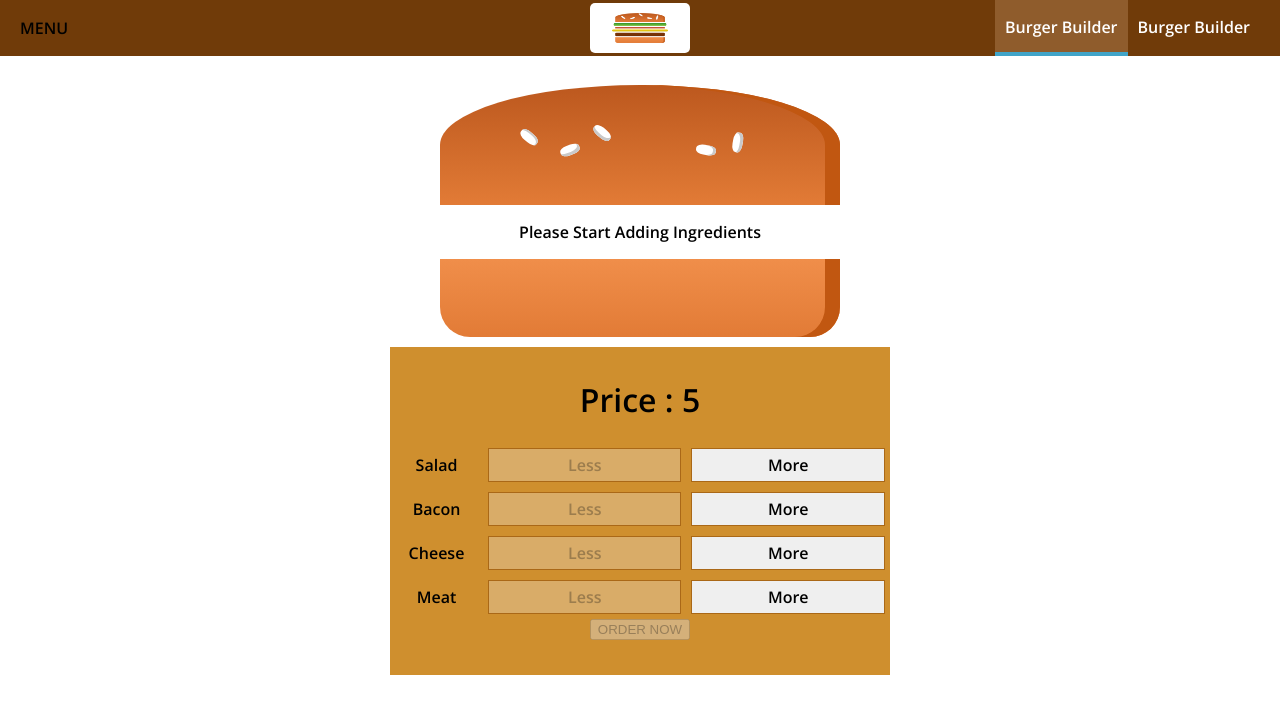
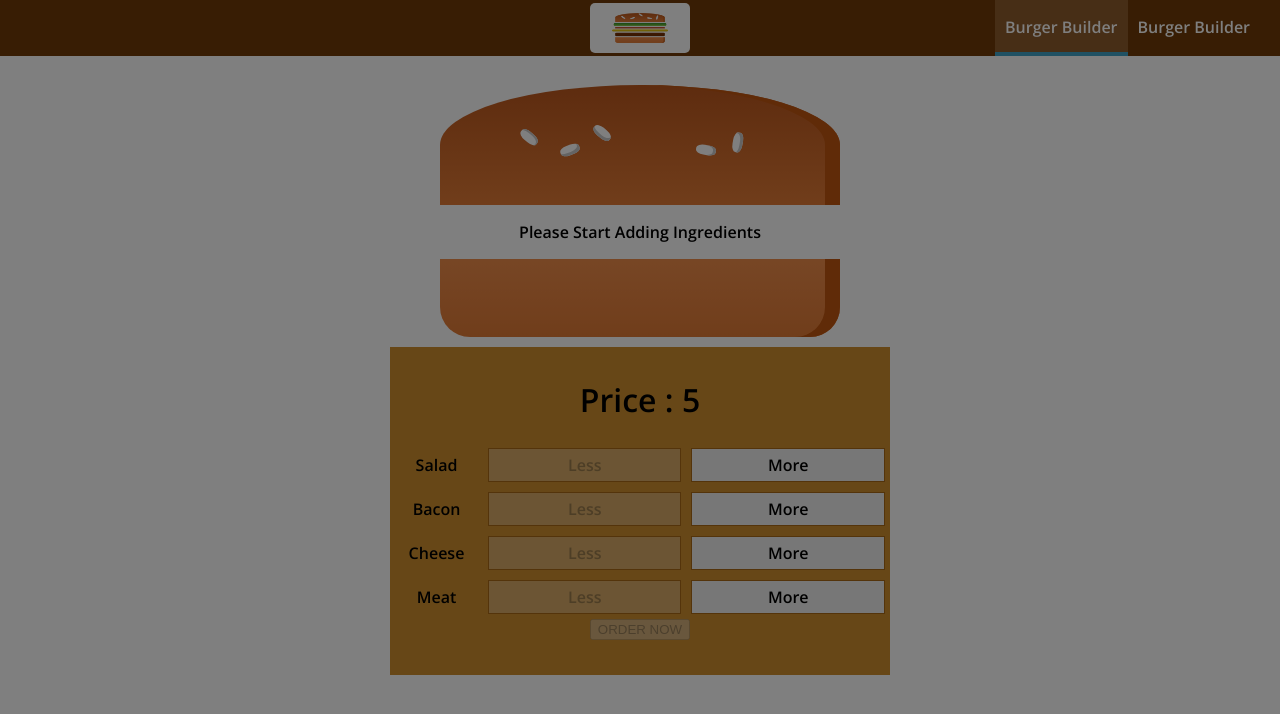
Before and after one commit to Satya190597/BurgerBuilder, a React app: page / in a window 1280 px wide. Shown: the top 714 px of the page. Built offline with nearby package versions, Linux system fonts and the light colour scheme.

Commit message:
Added Drawer Toggle And SideDrawer

```diff
--- a/src/components/Layout/Layout.js
+++ b/src/components/Layout/Layout.js
@@ -1,19 +1,36 @@
-import React from "react";
+import React,{Component} from "react";
 import Aux from "../../HOC/Auxiliary";
 import styles from "./layout.module.css";
 import Toolbar from "../Navigation/Toolbar/Toolbar";
 import SideDrawer from "../Navigation/SideDrawer/SideDrawer";
 
-const Layout = (props) => {
+class Layout extends Component {
+
+  state = {
+    showSideDrawer: true
+  }
+
+  sideDrawerCloseHandler = () => {
+    this.setState({showSideDrawer: false})
+  }
+
+  sideDrawerToggleHandler = () => {
+    this.setState((prevState) => {
+      return {showSideDrawer: !prevState.showSideDrawer}
+    })
+  }
+
+  render() {
     return (
       <Aux>
         <div>
-        <Toolbar />
-        <SideDrawer />
-        <main className={styles.content}>{props.children}</main>
+          <Toolbar sideDrawerToggle={this.sideDrawerToggleHandler}/>
+          <SideDrawer show={this.state.showSideDrawer} modelClosed={this.sideDrawerCloseHandler}/>
+          <main className={styles.content}>{this.props.children}</main>
         </div>
       </Aux>
     );
+  }
 };
 
 export default Layout;
--- /dev/null
+++ b/src/components/Navigation/SideDrawer/DrawerToggle/DrawerToggle.js
@@ -0,0 +1,14 @@
+import React from 'react';
+import styles from './drawertoggle.module.css';
+
+const DrawerToggle = (props) => {
+    return (
+        <div className={styles.DrawerToggle} onClick={props.sideDrawerToggle}>
+            <div></div>
+            <div></div>
+            <div></div>
+        </div>
+    )
+}
+
+export default DrawerToggle;
--- /dev/null
+++ b/src/components/Navigation/SideDrawer/DrawerToggle/drawertoggle.module.css
@@ -0,0 +1,24 @@
+.DrawerToggle {
+    max-width: 40px;
+    height: 100%;
+    display: flex;
+    flex-flow: column;
+    justify-content: space-around;
+    align-items: center;
+    padding: 10px 0;
+    box-sizing: border-box;
+    cursor: pointer;
+}
+
+.DrawerToggle div {
+    margin: 5px;
+    width: 90%;
+    height: 3px;
+    background-color: white;
+}
+
+@media (min-width: 500px) {
+    .DrawerToggle {
+        display: none;
+    }
+}
--- a/src/components/Navigation/SideDrawer/SideDrawer.js
+++ b/src/components/Navigation/SideDrawer/SideDrawer.js
@@ -2,15 +2,25 @@ import React from "react";
 import Logo from "../../Logo/Logo";
 import NavigationItems from "../NavigationItems/NavigationItems";
 import styles from "./sidedrawer.module.css";
+import Backdrop from "../../UI/Backdrop/Backdrop";
+import Aux from "../../../HOC/Auxiliary";
 
 const SideDrawer = (props) => {
+
+  let sideDrawerClasses = [styles.SideDrawer]
+  let toggleClass = props.show ? styles.Open : styles.Close
+  sideDrawerClasses.push(toggleClass)
+
   return (
-    <div className={styles.SideDrawer}>
+    <Aux>
+    <Backdrop show={props.show} modelClosed={props.modelClosed}/>
+    <div className={sideDrawerClasses.join(' ')}>
       <Logo height="11%" />
       <nav>
         <NavigationItems />
       </nav>
     </div>
+    </Aux>
   );
 };
 
--- a/src/components/Navigation/SideDrawer/sidedrawer.module.css
+++ b/src/components/Navigation/SideDrawer/sidedrawer.module.css
@@ -23,5 +23,5 @@
 }
 
 .Close {
-    transform: translateY(-100%);
+    transform: translateX(-100%);
 }
--- a/src/components/Navigation/Toolbar/Toolbar.js
+++ b/src/components/Navigation/Toolbar/Toolbar.js
@@ -1,18 +1,21 @@
-import React from 'react';
-import styles from './toolbar.module.css'
-import Logo from '../../Logo/Logo';
-import NavigationItems from '../NavigationItems/NavigationItems';
+import React from "react";
+import styles from "./toolbar.module.css";
+import Logo from "../../Logo/Logo";
+import NavigationItems from "../NavigationItems/NavigationItems";
+import DrawerToggle from "../SideDrawer/DrawerToggle/DrawerToggle";
 
 const Toolbar = (props) => {
   return (
     <header className={styles.Toolbar}>
-            <div>MENU</div>
-            <Logo height="90%"/>
+      <div>
+        <DrawerToggle sideDrawerToggle={props.sideDrawerToggle} />
+      </div>
+      <Logo height="90%" />
       <nav className={styles.DesktopOnly}>
         <NavigationItems></NavigationItems>
       </nav>
     </header>
-    )
-}
+  );
+};
 
 export default Toolbar;
```
Lines whose indentation alone changed are shown as unchanged.
